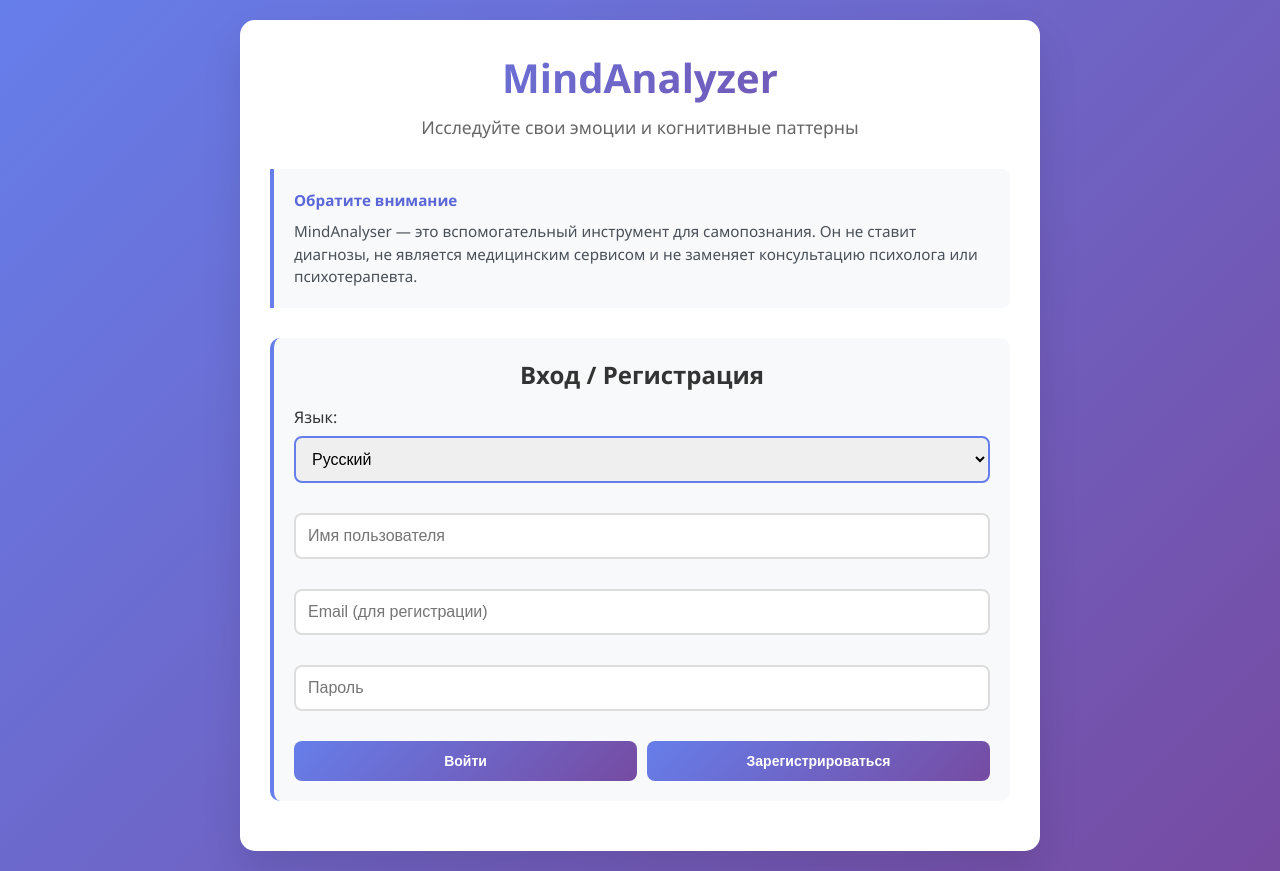
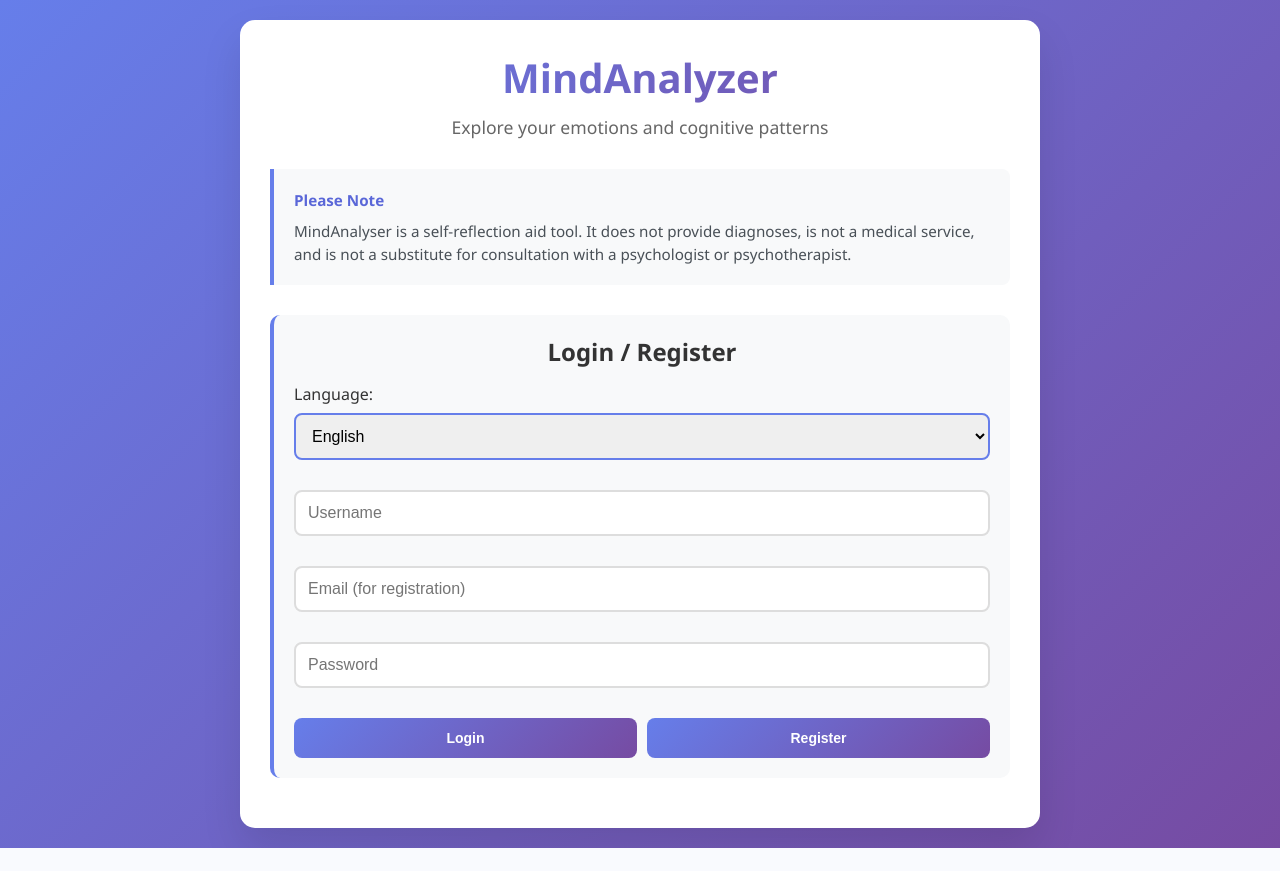
Before and after one commit to AdeleVer/Mental-Health-Text-Analysis-Pipeline, a Flask app: page / in a window 1280 px wide. After the commit the page ends 848 px from the top, so only its background shows below. Run offline with Flask 3, Linux system fonts and the light colour scheme; parts of the project's set-up code (start-up, migrations or seed data) failed here and were passed over.

Commit message:
feat: add automatic browser language detection
- Implement smart language detection from browser settings
- Add LanguageManager class for handling language preferences
- Support multiple browser language sources (navigator.languages, navigator.language, navigator.userLanguage)
- Preserve user language selection in localStorage
- Fallback to Russian as default language

```diff
--- a/static/js/app.js
+++ b/static/js/app.js
@@ -23,7 +23,13 @@ const translations = {
         'loginButton': 'Login',
         'registerButton': 'Register',
         'logoutButton': 'Logout',
-        'welcome': 'Welcome, '
+        'welcome': 'Welcome, ',
+        'authLoading': 'Processing...',
+        'networkError': 'Network error. Please check your connection.',
+        'sessionExpired': 'Session expired. Please login again.',
+        'fillAllFields': 'Please fill all fields',
+        'fillUsernamePassword': 'Please fill username and password',
+        'validEmail': 'Please enter a valid email'
     },
     'ru': {
         'subtitle': 'Исследуйте свои эмоции и когнитивные паттерны',
@@ -46,14 +52,159 @@ const translations = {
         'loginButton': 'Войти',
         'registerButton': 'Зарегистрироваться',
         'logoutButton': 'Выйти',
-        'welcome': 'Добро пожаловать, '
+        'welcome': 'Добро пожаловать, ',
+        'authLoading': 'Обработка...',
+        'networkError': 'Проблемы с соединением. Проверьте интернет.',
+        'sessionExpired': 'Сессия истекла. Пожалуйста, войдите снова.',
+        'fillAllFields': 'Пожалуйста, заполните все поля',
+        'fillUsernamePassword': 'Пожалуйста, заполните имя пользователя и пароль',
+        'validEmail': 'Пожалуйста, введите корректный email'
     }
 };
 
+class LanguageManager {
+    constructor() {
+        this.supportedLanguages = ['ru', 'en'];
+        this.defaultLanguage = 'ru';
+    }
+
+    detectBrowserLanguage() {
+        const savedLang = this.getSavedLanguage();
+        if (savedLang) return savedLang;
+
+        const browserLanguages = this.getBrowserLanguages();
+
+        for (let lang of browserLanguages) {
+            const primaryLang = lang.split('-')[0].toLowerCase();
+            if (this.supportedLanguages.includes(primaryLang)) {
+                return primaryLang;
+            }
+        }
+
+        return this.defaultLanguage;
+    }
+
+    getBrowserLanguages() {
+        const languages = [];
+
+        if (navigator.languages) {
+            languages.push(...navigator.languages);
+        }
+
+        if (navigator.language) {
+            languages.push(navigator.language);
+        }
+
+        if (navigator.userLanguage) {
+            languages.push(navigator.userLanguage);
+        }
+
+        return [...new Set(languages)];
+    }
+
+    saveLanguagePreference(lang) {
+        try {
+            localStorage.setItem('userLanguage', lang);
+            sessionStorage.setItem('currentLanguage', lang);
+        } catch (e) {
+            console.warn('Cannot save language preference:', e);
+        }
+    }
+
+    getSavedLanguage() {
+        try {
+            return localStorage.getItem('userLanguage') || sessionStorage.getItem('currentLanguage');
+        } catch (e) {
+            return null;
+        }
+    }
+
+    applyLanguage(lang) {
+        const finalLang = this.supportedLanguages.includes(lang) ? lang : this.defaultLanguage;
+
+        document.getElementById('language').value = finalLang;
+        document.getElementById('authLanguage').value = finalLang;
+
+        this.saveLanguagePreference(finalLang);
+
+        updateLanguage();
+
+        return finalLang;
+    }
+}
+
+const languageManager = new LanguageManager();
+
 function initializeLanguage() {
-    document.getElementById('language').value = 'ru';
-    document.getElementById('authLanguage').value = 'ru';
-    updateLanguage();
+    const detectedLang = languageManager.detectBrowserLanguage();
+    languageManager.applyLanguage(detectedLang);
+}
+
+function setAuthButtonLoading(button, isLoading) {
+    const lang = document.getElementById('authLanguage').value;
+    const t = translations[lang];
+
+    if (isLoading) {
+        button.dataset.originalText = button.textContent;
+        button.textContent = t.authLoading;
+        button.disabled = true;
+    } else {
+        button.textContent = button.dataset.originalText ||
+                           (button.id === 'loginButton' ? t.loginButton : t.registerButton);
+        button.disabled = false;
+    }
+}
+
+class ApiClient {
+    constructor() {
+        this.baseUrl = '';
+    }
+
+    async request(endpoint, options = {}) {
+        const lang = document.getElementById('language').value;
+        const t = translations[lang];
+
+        try {
+            const response = await fetch(endpoint, {
+                ...options,
+                headers: {
+                    'Content-Type': 'application/json',
+                    ...options.headers,
+                },
+            });
+
+            if (!response.ok) {
+                if (response.status === 401) {
+                    throw new Error(t.sessionExpired);
+                }
+                throw new Error(`HTTP error! status: ${response.status}`);
+            }
+
+            return await response.json();
+        } catch (error) {
+            if (error.name === 'TypeError' && error.message.includes('fetch')) {
+                throw new Error(t.networkError);
+            }
+            throw error;
+        }
+    }
+
+    async authenticatedRequest(endpoint, options = {}) {
+        return this.request(endpoint, {
+            ...options,
+            headers: {
+                'Authorization': `Bearer ${authToken}`,
+                ...options.headers,
+            },
+        });
+    }
+}
+
+const apiClient = new ApiClient();
+
+function validateEmail(email) {
+    const emailRegex = /^[^\s@]+@[^\s@]+\.[^\s@]+$/;
+    return emailRegex.test(email);
 }
 
 function toggleAuthForms() {
@@ -75,50 +226,44 @@ function toggleAuthForms() {
 }
 
 async function register(username, email, password) {
+    const registerBtn = document.getElementById('registerButton');
+    setAuthButtonLoading(registerBtn, true);
+
     try {
         const language = document.getElementById('authLanguage').value;
-        const response = await fetch('/api/auth/register', {
+        const data = await apiClient.request('/api/auth/register', {
             method: 'POST',
-            headers: { 'Content-Type': 'application/json' },
             body: JSON.stringify({ username, email, password, language })
         });
-        const data = await response.json();
-        if (response.ok) {
+
         authToken = data.token;
         currentUser = data.user;
         localStorage.setItem('authToken', authToken);
         toggleAuthForms();
         return data;
-        } else {
-            throw new Error(data.error || 'Registration failed');
-        }
-    } catch (error) {
-        console.error('Registration error:', error);
-        throw error;
+    } finally {
+        setAuthButtonLoading(registerBtn, false);
     }
 }
 
 async function login(username, password) {
+    const loginBtn = document.getElementById('loginButton');
+    setAuthButtonLoading(loginBtn, true);
+
     try {
         const language = document.getElementById('authLanguage').value;
-        const response = await fetch('/api/auth/login', {
+        const data = await apiClient.request('/api/auth/login', {
             method: 'POST',
-            headers: { 'Content-Type': 'application/json' },
             body: JSON.stringify({ username, password, language })
         });
-        const data = await response.json();
-        if (response.ok) {
+
         authToken = data.token;
         currentUser = data.user;
         localStorage.setItem('authToken', authToken);
         toggleAuthForms();
         return data;
-        } else {
-            throw new Error(data.error || 'Login failed');
-        }
-    } catch (error) {
-        console.error('Login error:', error);
-        throw error;
+    } finally {
+        setAuthButtonLoading(loginBtn, false);
     }
 }
 
@@ -133,31 +278,38 @@ function handleRegister() {
     const username = document.getElementById('authUsername').value;
     const email = document.getElementById('authEmail').value;
     const password = document.getElementById('authPassword').value;
+    const lang = document.getElementById('authLanguage').value;
+    const t = translations[lang];
 
     if (!username || !email || !password) {
-        const lang = document.getElementById('authLanguage').value;
-        const message = lang === 'ru' ? 'Пожалуйста, заполните все поля' : 'Please fill all fields';
-        alert(message);
+        alert(t.fillAllFields);
         return;
     }
 
-    register(username, email, password)
-        .catch(error => alert(error.message));
+    if (!validateEmail(email)) {
+        alert(t.validEmail);
+        return;
+    }
+
+    register(username, email, password).catch(error => {
+        alert(error.message);
+    });
 }
 
 function handleLogin() {
     const username = document.getElementById('authUsername').value;
     const password = document.getElementById('authPassword').value;
+    const lang = document.getElementById('authLanguage').value;
+    const t = translations[lang];
 
     if (!username || !password) {
-        const lang = document.getElementById('authLanguage').value;
-        const message = lang === 'ru' ? 'Пожалуйста, заполните имя пользователя и пароль' : 'Please fill username and password';
-        alert(message);
+        alert(t.fillUsernamePassword);
         return;
     }
 
-    login(username, password)
-        .catch(error => alert(error.message));
+    login(username, password).catch(error => {
+        alert(error.message);
+    });
 }
 
 function handleLogout() {
@@ -167,21 +319,23 @@ function handleLogout() {
 function updateLanguage() {
     const lang = document.getElementById('language').value;
     const t = translations[lang];
-    document.getElementById('subtitle').textContent = t.subtitle;
-    document.getElementById('textLabel').textContent = t.textLabel;
-    document.getElementById('text').placeholder = t.textPlaceholder;
-    document.getElementById('languageLabel').textContent = t.languageLabel;
-    document.getElementById('submitButton').textContent = t.submitButton;
+
+    document.querySelectorAll('[data-translate-placeholder]').forEach(element => {
+        const key = element.getAttribute('data-translate-placeholder');
+        if (t[key]) {
+            element.placeholder = t[key];
+        }
+    });
+
+    Object.keys(t).forEach(key => {
+        const element = document.querySelector(`[data-translate="${key}"]`);
+        if (element) {
+            element.textContent = t[key];
+        }
+    });
+
     document.getElementById('disclaimer-en').style.display = (lang === 'en') ? 'block' : 'none';
     document.getElementById('disclaimer-ru').style.display = (lang === 'ru') ? 'block' : 'none';
-    document.getElementById('authTitle').textContent = t.loginTitle;
-    document.getElementById('authLanguageLabel').textContent = t.authLanguageLabel;
-    document.getElementById('authUsername').placeholder = t.usernamePlaceholder;
-    document.getElementById('authEmail').placeholder = t.emailPlaceholder;
-    document.getElementById('authPassword').placeholder = t.passwordPlaceholder;
-    document.getElementById('loginButton').textContent = t.loginButton;
-    document.getElementById('registerButton').textContent = t.registerButton;
-    document.getElementById('logoutButton').textContent = t.logoutButton;
 
     if (currentUser) {
         document.getElementById('userGreeting').textContent = t.welcome + currentUser.username;
@@ -189,13 +343,13 @@ function updateLanguage() {
 }
 
 document.getElementById('authLanguage').addEventListener('change', function() {
-    document.getElementById('language').value = this.value;
-    updateLanguage();
+    const newLang = this.value;
+    languageManager.applyLanguage(newLang);
 });
 
 document.getElementById('language').addEventListener('change', function() {
-    document.getElementById('authLanguage').value = this.value;
-    updateLanguage();
+    const newLang = this.value;
+    languageManager.applyLanguage(newLang);
 });
 
 document.getElementById('analysisForm').addEventListener('submit', async (e) => {
@@ -203,8 +357,8 @@ document.getElementById('analysisForm').addEventListener('submit', async (e) =>
 
     if (!authToken) {
         const lang = document.getElementById('language').value;
-        const message = lang === 'ru' ? 'Пожалуйста, войдите в систему' : 'Please login first';
-        alert(message);
+        const t = translations[lang];
+        alert(t.sessionExpired);
         return;
     }
 
@@ -214,28 +368,19 @@ document.getElementById('analysisForm').addEventListener('submit', async (e) =>
     const lang = document.getElementById('language').value;
     const t = translations[lang];
 
-    button.textContent = lang === 'ru' ? 'Анализируем...' : 'Analyzing...';
+    button.textContent = t.loading;
     button.disabled = true;
     resultDiv.innerHTML = `<div class="loading">${t.loading}</div>`;
 
     try {
         const formData = new FormData(form);
-        const response = await fetch('/api/analyze', {
+        const data = await apiClient.authenticatedRequest('/api/analyze', {
             method: 'POST',
-            headers: {
-                'Content-Type': 'application/json',
-                'Authorization': `Bearer ${authToken}`
-            },
             body: JSON.stringify({
                 text: formData.get('text'),
                 language: lang
             })
         });
-
-        const data = await response.json();
-        if (!response.ok) {
-            throw new Error(data.message || data.error || 'Analysis failed');
-        }
 
         resultDiv.innerHTML = `
             <div class="result-item"><div class="result-label">${t.sentiment}</div><div>${data.sentiment}</div></div>
@@ -248,21 +393,13 @@ document.getElementById('analysisForm').addEventListener('submit', async (e) =>
     } catch (error) {
         console.error('API Error:', error);
 
-        if (error.message.includes('401') || error.message.includes('token')) {
+        if (error.message.includes(t.sessionExpired)) {
             logout();
-            const lang = document.getElementById('language').value;
-            const message = lang === 'ru' ? 'Сессия истекла. Пожалуйста, войдите снова.' : 'Session expired. Please login again.';
-            alert(message);
+            alert(t.sessionExpired);
             return;
         }
 
-        if (error.message.includes('Text is too short') || error.message.includes('Текст слишком короткий')) {
         resultDiv.innerHTML = `<div class="error"><strong>${t.error}</strong> ${error.message}</div>`;
-        } else if (error.message.includes('Text is too long') || error.message.includes('Текст слишком длинный')) {
-            resultDiv.innerHTML = `<div class="error"><strong>${t.error}</strong> ${error.message}</div>`;
-        } else {
-            resultDiv.innerHTML = `<div class="error"><strong>${t.error}</strong> ${error.message}</div>`;
-        }
     } finally {
         button.textContent = t.submitButton;
         button.disabled = false;
@@ -272,10 +409,8 @@ document.getElementById('analysisForm').addEventListener('submit', async (e) =>
 document.addEventListener('DOMContentLoaded', () => {
     initializeLanguage();
     toggleAuthForms();
+
+    document.getElementById('loginButton').setAttribute('data-translate', 'loginButton');
+    document.getElementById('registerButton').setAttribute('data-translate', 'registerButton');
+    document.getElementById('logoutButton').setAttribute('data-translate', 'logoutButton');
 });
-
-function initializeLanguage() {
-    document.getElementById('language').value = 'ru';
-    document.getElementById('authLanguage').value = 'ru';
-    updateLanguage();
-}
--- a/templates/index.html
+++ b/templates/index.html
@@ -10,23 +10,24 @@
     <div class="container">
         <header>
             <h1>MindAnalyzer</h1>
-            <p class="subtitle" id="subtitle">Explore your emotions and cognitive patterns</p>
+            <p class="subtitle" id="subtitle" data-translate="subtitle">Explore your emotions and cognitive patterns</p>
         </header>
 
         <div class="disclaimer-box" id="disclaimer-en">
-            <p><strong>Please Note</strong></p>
-            <p>MindAnalyser is a self-reflection aid tool. It does not provide diagnoses, is not a medical service, and is not a substitute for consultation with a psychologist or psychotherapist.</p>
+            <p><strong data-translate="disclaimerTitle">Please Note</strong></p>
+            <p data-translate="disclaimerText">MindAnalyser is a self-reflection aid tool. It does not provide diagnoses, is not a medical service, and is not a substitute for consultation with a psychologist or psychotherapist.</p>
         </div>
+
         <div class="disclaimer-box" id="disclaimer-ru" style="display: none;">
-            <p><strong>Обратите внимание</strong></p>
-            <p>MindAnalyser — это вспомогательный инструмент для самопознания. Он не ставит диагнозы, не является медицинским сервисом и не заменяет консультацию психолога или психотерапевта.</p>
+            <p><strong data-translate="disclaimerTitle">Обратите внимание</strong></p>
+            <p data-translate="disclaimerText">MindAnalyser — это вспомогательный инструмент для самопознания. Он не ставит диагнозы, не является медицинским сервисом и не заменяет консультацию психолога или психотерапевта.</p>
         </div>
 
         <div id="authSection" class="auth-section">
-            <h2 id="authTitle">Login / Register</h2>
+            <h2 id="authTitle" data-translate="loginTitle">Login / Register</h2>
 
             <div class="form-group">
-                <label for="authLanguage" id="authLanguageLabel">Язык:</label>
+                <label for="authLanguage" id="authLanguageLabel" data-translate="authLanguageLabel">Язык:</label>
                 <select id="authLanguage" name="authLanguage">
                     <option value="ru" selected>Русский</option>
                     <option value="en">English</option>
@@ -34,44 +35,44 @@
             </div>
 
             <div class="form-group">
-                <input type="text" id="authUsername" placeholder="Username" class="auth-input">
+                <input type="text" id="authUsername" placeholder="Username" class="auth-input" data-translate-placeholder="usernamePlaceholder">
             </div>
 
             <div class="form-group">
-                <input type="email" id="authEmail" placeholder="Email (for registration)" class="auth-input">
+                <input type="email" id="authEmail" placeholder="Email (for registration)" class="auth-input" data-translate-placeholder="emailPlaceholder">
             </div>
 
             <div class="form-group">
-                <input type="password" id="authPassword" placeholder="Password" class="auth-input">
+                <input type="password" id="authPassword" placeholder="Password" class="auth-input" data-translate-placeholder="passwordPlaceholder">
             </div>
 
             <div class="auth-buttons">
-                <button onclick="handleLogin()" id="loginButton">Login</button>
-                <button onclick="handleRegister()" id="registerButton">Register</button>
+                <button onclick="handleLogin()" id="loginButton" data-translate="loginButton">Login</button>
+                <button onclick="handleRegister()" id="registerButton" data-translate="registerButton">Register</button>
             </div>
         </div>
 
         <div id="analysisSection" style="display: none;">
             <div class="user-header">
                 <h2><span id="userGreeting"></span></h2>
-                <button onclick="handleLogout()" id="logoutButton" class="logout-btn">Logout</button>
+                <button onclick="handleLogout()" id="logoutButton" class="logout-btn" data-translate="logoutButton">Logout</button>
             </div>
 
             <form id="analysisForm">
                 <div class="form-group">
-                    <label for="text" id="textLabel">Share your thoughts:</label>
-                    <textarea id="text" name="text" placeholder="I've been feeling... ✍️" required></textarea>
+                    <label for="text" id="textLabel" data-translate="textLabel">Share your thoughts:</label>
+                    <textarea id="text" name="text" placeholder="I've been feeling... ✍️" required data-translate-placeholder="textPlaceholder"></textarea>
                 </div>
 
                 <div class="form-group">
-                    <label for="language" id="languageLabel">Language:</label>
+                    <label for="language" id="languageLabel" data-translate="languageLabel">Language:</label>
                     <select id="language" name="language">
                         <option value="ru" selected>Русский</option>
                         <option value="en">English</option>
                     </select>
                 </div>
 
-                <button type="submit" id="submitButton">Analyze Text</button>
+                <button type="submit" id="submitButton" data-translate="submitButton">Analyze Text</button>
             </form>
 
             <div id="result"></div>
```
Lines whose indentation alone changed are shown as unchanged.
